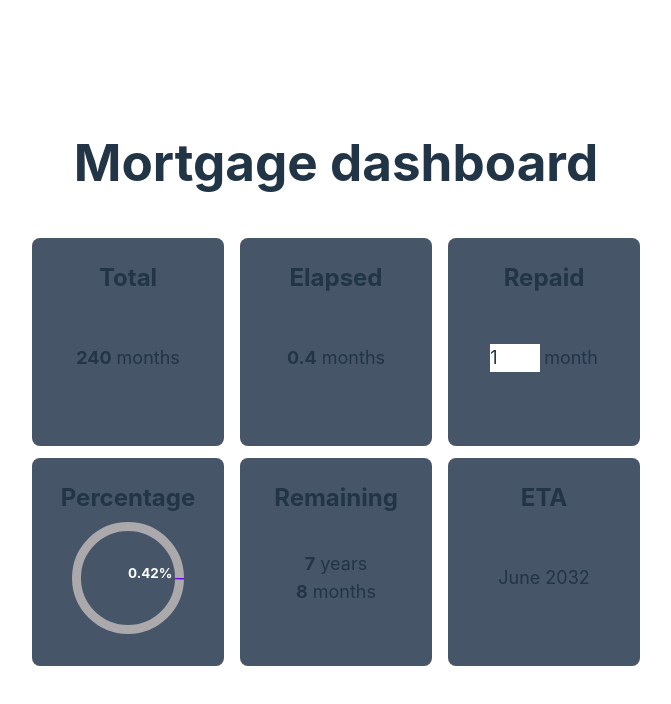
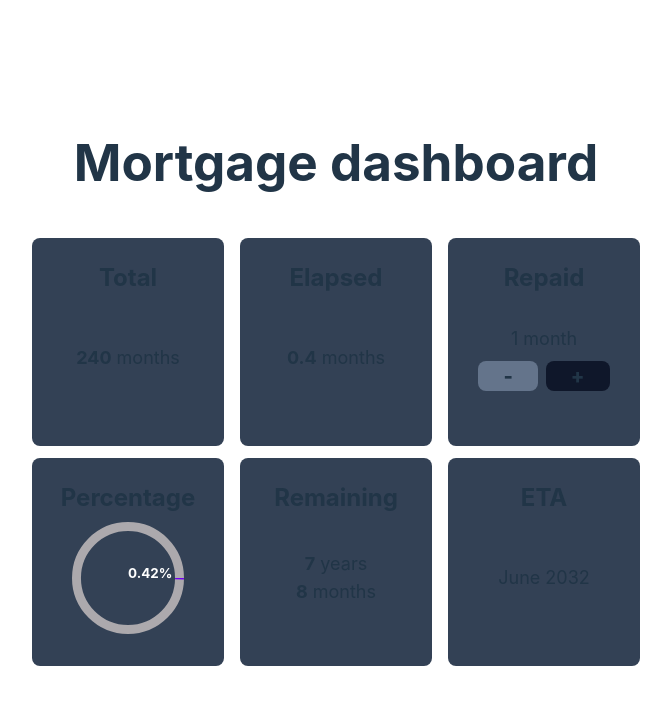
Before and after one commit to nicolasgasco/mortgage_dashboard, a React (Vite) app in the folder app/: page / in a window 1280 px wide. Shown: the top 704 px of the page, without its empty margins (304-975 px from the left). Built offline with nearby package versions, Linux system fonts and the light colour scheme.

Commit message:
Use custom buttons instead of input

```diff
--- a/app/src/App.tsx
+++ b/app/src/App.tsx
@@ -6,6 +6,7 @@ import {
 } from "./constants/mortgage";
 import { ProgressDonut } from "./components/ProgressDonut";
 import { Tile } from "./components/Tile";
+import { MinusPlusButtons } from "./components/MinusPlusButtons";
 
 const MILLISECONDS_IN_A_MONTH = 1000 * 60 * 60 * 24 * 30.44; // Average month length in milliseconds
 
@@ -23,12 +24,23 @@ function App() {
     return Math.ceil(elapsedMonths);
   });
 
+  const onDecreaseRepaidAmount = () => {
+    setRepaidAmount(prev => {
+      const newValue = prev === 0 ? 0 : --prev;
+      localStorage.setItem(LOCAL_STORAGE_KEY, newValue.toString());
 
-  const onChangeRepaidAmount = (event: React.ChangeEvent<HTMLInputElement>) => {
-    const newValue = parseInt(event.target.value, 10);
-    setRepaidAmount(newValue);
-    localStorage.setItem(LOCAL_STORAGE_KEY, newValue.toString());
-  };
+      return newValue;
+    })
+  }
+
+  const onIncreaseRepaidAmount = () => {
+    setRepaidAmount(prev => {
+      const newValue = prev === MORTGAGE_MONTH_DURATION ? MORTGAGE_MONTH_DURATION : ++prev;
+      localStorage.setItem(LOCAL_STORAGE_KEY, newValue.toString());
+
+      return newValue;
+    })
+  }
 
   const repaidPercentage = (): number => {
     if (Number.isNaN(repaidAmount)) return 0;
@@ -74,19 +86,15 @@ function App() {
           <p><strong>{elapsedMonths.toFixed(1)}</strong> {elapsedMonths === 1 ? 'month' : 'months'}</p>
         </Tile>
         <Tile title="Repaid">
-          <p className="flex gap-1">
-            <input
-              type="number"
-              step="1"
-              min="0"
-              max={MORTGAGE_MONTH_DURATION}
-              value={repaidAmount}
-              onChange={onChangeRepaidAmount}
-              style={{
-                width: '50px'
-              }}
-            /> {repaidAmount === 1 ? 'month' : 'months'}
-          </p>
+          <div className="flex flex-col justify-center items-center gap-2">
+            <p className="flex gap-1">
+              {repaidAmount} {repaidAmount === 1 ? 'month' : 'months'}
+            </p>
+            <MinusPlusButtons
+              onDecrease={onDecreaseRepaidAmount}
+              onIncrease={onIncreaseRepaidAmount}
+            />
+          </div>
         </Tile>
         <Tile title="Percentage">
           <ProgressDonut className="w-28" repaidPercentage={repaidPercentage()} />
--- /dev/null
+++ b/app/src/components/MinusPlusButtons.tsx
@@ -0,0 +1,16 @@
+interface MinusPlusButtonsProps {
+  onDecrease: () => void,
+  onIncrease: () => void
+}
+
+export const MinusPlusButtons = ({
+  onDecrease,
+  onIncrease,
+}: MinusPlusButtonsProps): JSX.Element => {
+  return (
+    <div className="flex w-full gap-3 sm:gap-2">
+      <button type="button" className="bg-slate-500 font-extrabold text-xl px-8 sm:px-6 sm:py-0" aria-label="Subtract" onClick={onDecrease}>-</button>
+      <button type="button" className="bg-slate-900 font-extrabold text-xl px-8 sm:px-6 sm:py-0" aria-label="Add" onClick={onIncrease}>+</button>
+    </div>
+  )
+}
--- a/app/src/components/Tile.tsx
+++ b/app/src/components/Tile.tsx
@@ -5,7 +5,7 @@ interface TileProps extends React.PropsWithChildren {
 
 export const Tile = ({ children, title }: TileProps) => {
   return (
-    <div className="w-full sm:w-48 sm:max-w-48 sm:h-52 sm:max-h-52 py-10 sm:py-6 px-6 rounded-lg bg-slate-600">
+    <div className="w-full sm:w-48 sm:max-w-48 sm:h-52 sm:max-h-52 py-10 sm:py-6 px-6 rounded-lg bg-slate-700">
       <div className="flex flex-col justify-between sm:justify-center gap-3 sm:gap-0 items-center h-full">
         <h2 className="text-2xl font-bold sm:mb-auto">
           {title}
```
